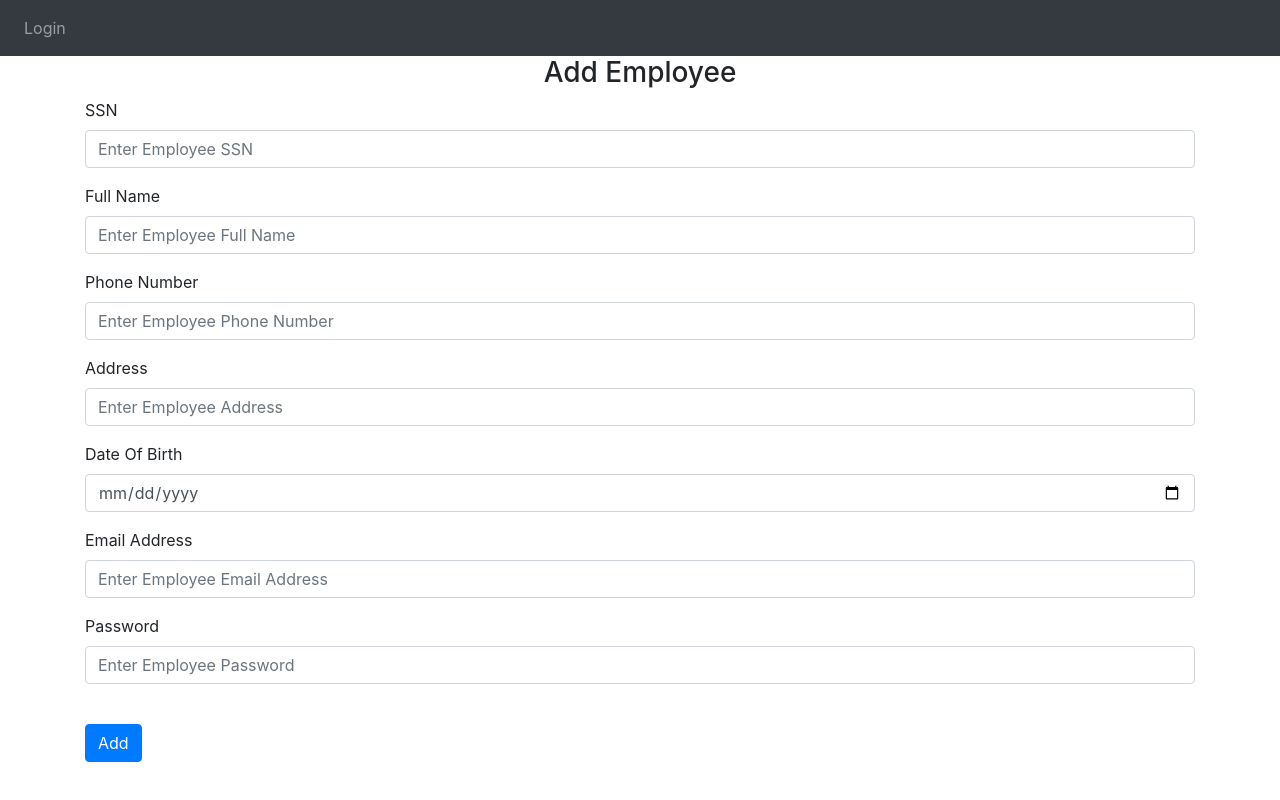
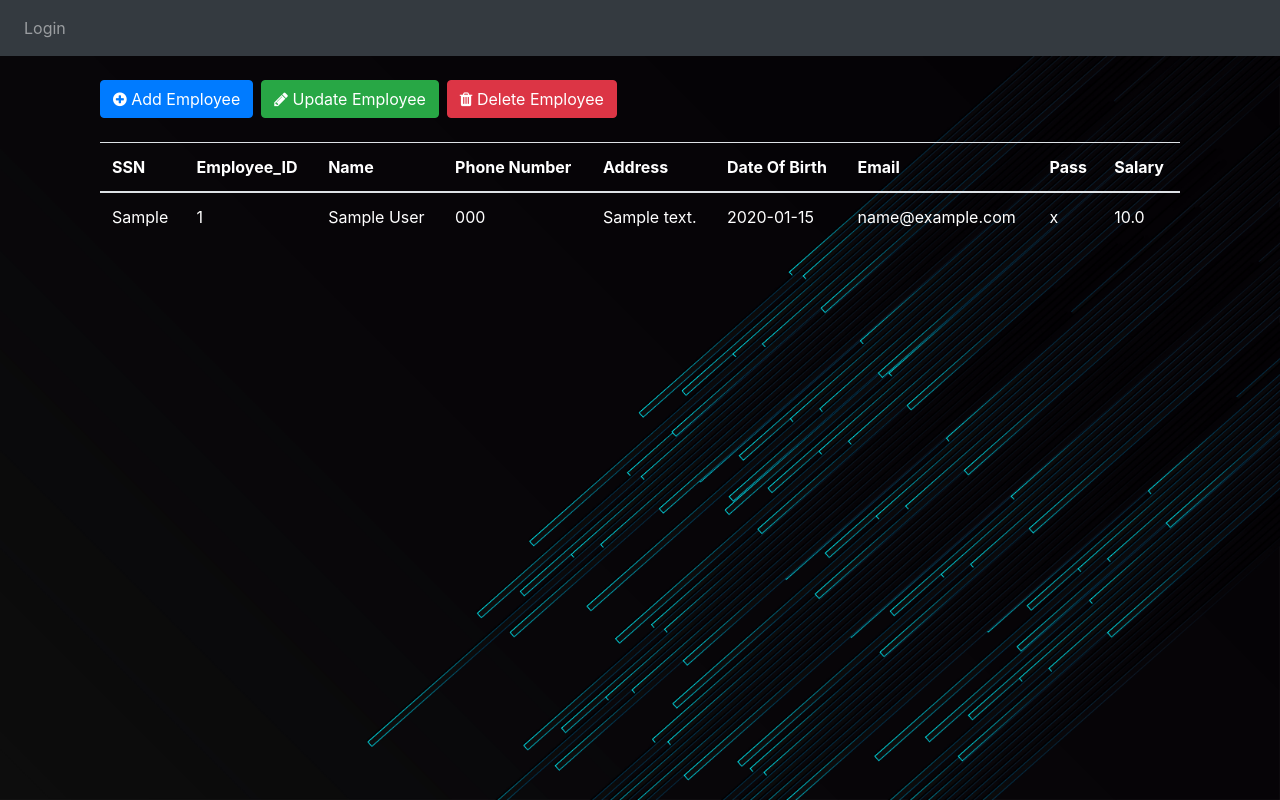
Before and after one commit to Jamil-Habash/Electronic_Store_Website, a Flask app: page /add_employee in a window 1280 px wide. Run offline with Flask 3, Linux system fonts and the light colour scheme; tables that the repository leaves empty hold one stand-in row (values such as "Sample post"); some libraries are stand-ins or nearby versions.

Commit message:
finish prototype

```diff
--- a/website/__init__.py
+++ b/website/__init__.py
@@ -13,8 +13,10 @@ def create_app():
 
     from .views import views
     from .auth import auth
+    from .employee import employee
     app.register_blueprint(views, url_prefix='/')
     app.register_blueprint(auth, url_prefix='/')
+    app.register_blueprint(employee, url_prefix='/')
 
     from .models import Employee
 
--- a/website/templates/base.html
+++ b/website/templates/base.html
@@ -14,6 +14,14 @@
                 href="https://stackpath.bootstrapcdn.com/font-awesome/4.7.0/css/font-awesome.min.css"
                 crossorigin="anonymous"
         />
+        <style>
+            body {
+                background-image: url('{{ url_for("static", filename="pic.jpg") }}');
+                background-size: cover;
+                background-position: center;
+                background-attachment: fixed;
+            }
+        </style>
         <title>{% block title %}Home{% endblock %}</title>
     </head>
     <body>
@@ -26,7 +34,6 @@
                     {% if user.is_authenticated%}
                         {% if user.Email == "manager@outlook.com" %}
                             <a class="nav-item nav-link" id="home" href="/">Home</a>
-                            <a class="nav-item nav-link" id="hire" href="/add_employee">AddEmp</a>
                             <a class="nav-item nav-link" id="logout" href="/logout">Logout</a>
                         {% else %}
                             <a class="nav-item nav-link" id="home" href="/">Home</a>
--- /dev/null
+++ b/website/templates/employee.html
@@ -0,0 +1,224 @@
+{% extends "base.html" %}
+{% block title %}Employee{% endblock %}
+{% block content %}
+<div class="container mt-4">
+
+    <!-- Buttons Section -->
+    <div class="d-flex justify-content-start mt-3 mb-4">
+        <button class="btn btn-primary mr-2" data-toggle="modal" data-target="#addEmployeeModal">
+            <i class="fa fa-plus-circle"></i> Add Employee
+        </button>
+        <button class="btn btn-success mr-2" data-toggle="modal" data-target="#updateEmployeeModal">
+            <i class="fa fa-pencil"></i> Update Employee
+        </button>
+        <button class="btn btn-danger" data-toggle="modal" data-target="#deleteEmployeeModal">
+            <i class="fa fa-trash"></i> Delete Employee
+        </button>
+    </div>
+
+    <!-- Employee Table -->
+    <table class="table table-hover" id="employeeTable" style="color: white;">
+        <thead>
+            <tr>
+                <th>SSN</th>
+                <th>Employee_ID</th>
+                <th>Name</th>
+                <th>Phone Number</th>
+                <th>Address</th>
+                <th>Date Of Birth</th>
+                <th>Email</th>
+                <th>Pass</th>
+                <th>Salary</th>
+            </tr>
+        </thead>
+        <tbody>
+            {% for employee in employees%}
+            <tr data-toggle="modal" data-target="#updateEmployeeModal"
+                data-id="{{ employee.Employee_ID }}"
+                data-ssn="{{ employee.SSN }}"
+                data-name="{{ employee.Emp_Name }}"
+                data-phone="{{ employee.Phone_Number }}"
+                data-address="{{ employee.Address }}"
+                data-dob="{{ employee.Date_Of_Birth }}"
+                data-email="{{ employee.Email }}"
+                data-pass="{{ employee.Pass }}"
+                data-salary="{{ employee.Salary }}">
+                <td>{{ employee.SSN }}</td>
+                <td>{{ employee.Employee_ID }}</td>
+                <td>{{ employee.Emp_Name }}</td>
+                <td>{{ employee.Phone_Number }}</td>
+                <td>{{ employee.Address }}</td>
+                <td>{{ employee.Date_Of_Birth }}</td>
+                <td>{{ employee.Email }}</td>
+                <td>{{ employee.Pass }}</td>
+                <td>{{ employee.Salary }}</td>
+            </tr>
+            {% endfor %}
+        </tbody>
+    </table>
+
+</div>
+
+<!-- Add Employee Modal -->
+<div class="modal fade" id="addEmployeeModal" tabindex="-1" role="dialog" aria-labelledby="addEmployeeModalLabel" aria-hidden="true">
+    <div class="modal-dialog" role="document">
+        <div class="modal-content">
+
+            <div class="modal-header">
+                <h5 class="modal-title" id="addEmployeeModalLabel">Add New Employee</h5>
+                <button type="button" class="close" data-dismiss="modal" aria-label="Close">
+                   <span aria-hidden="true">&times;</span>
+                </button>
+            </div>
+
+            <div class="modal-body">
+                <form method="POST" action="/add_employee">
+                    <div class="form-group">
+                        <label for="SSN">SSN</label>
+                        <input type="text" class="form-control" id="SSN" name="SSN" placeholder="Enter Employee SSN" />
+                    </div>
+                    <div class="form-group">
+                        <label for="empName">Full Name</label>
+                        <input type="text" class="form-control" id="empName" name="empName" placeholder="Enter Employee Full Name" />
+                    </div>
+                    <div class="form-group">
+                        <label for="empPhoneNumber">Phone Number</label>
+                        <input type="text" class="form-control" id="empPhoneNumber" name="empPhoneNumber" placeholder="Enter Employee Phone Number" />
+                    </div>
+                    <div class="form-group">
+                        <label for="empAddress">Address</label>
+                        <input type="text" class="form-control" id="empAddress" name="empAddress" placeholder="Enter Employee Address" />
+                    </div>
+                    <div class="form-group">
+                        <label for="empDateOfBirth">Date Of Birth</label>
+                        <input type="date" class="form-control" id="empDateOfBirth" name="empDateOfBirth" />
+                    </div>
+                    <div class="form-group">
+                        <label for="empEmail">Email Address</label>
+                        <input type="email" class="form-control" id="empEmail" name="empEmail" placeholder="Enter Employee Email Address" />
+                    </div>
+                    <div class="form-group">
+                        <label for="empPass">Password</label>
+                        <input type="password" class="form-control" id="empPass" name="empPass" placeholder="Enter Employee Password" />
+                    </div>
+                    <div class="form-group">
+                        <label for="empSalary">Salary</label>
+                        <input type="text" class="form-control" id="empSalary" name="empSalary" placeholder="Enter Employee Salary" />
+                    </div>
+                    <button type="submit" class="btn btn-primary mt-3">Save</button>
+                </form>
+            </div>
+
+        </div>
+    </div>
+</div>
+
+<!-- Update Employee Modal -->
+<div class="modal fade" id="updateEmployeeModal" tabindex="-1" role="dialog" aria-labelledby="updateEmployeeModalLabel" aria-hidden="true">
+    <div class="modal-dialog" role="document">
+        <div class="modal-content">
+
+            <div class="modal-header">
+                <h5 class="modal-title" id="updateEmployeeModalLabel">Update Employee</h5>
+                <button type="button" class="close" data-dismiss="modal" aria-label="Close">
+                   <span aria-hidden="true">&times;</span>
+                </button>
+            </div>
+
+            <div class="modal-body">
+                <form method="POST" action="/update_employee">
+                    <input type="hidden" id="updateEmployeeId" name="employeeId" />
+
+                    <div class="form-group">
+                        <label>SSN</label>
+                        <input type="text" class="form-control" id="updateSSN" name="empSSN" required>
+                    </div>
+                    <div class="form-group">
+                        <label>Name</label>
+                        <input type="text" class="form-control" id="updateName" name="empName" required>
+                    </div>
+                    <div class="form-group">
+                        <label>Phone Number</label>
+                        <input type="text" class="form-control" id="updatePhone" name="empPhoneNumber" required>
+                    </div>
+                    <div class="form-group">
+                        <label>Address</label>
+                        <input type="text" class="form-control" id="updateAddress" name="empAddress" required>
+                    </div>
+                    <div class="form-group">
+                        <label>Date Of Birth</label>
+                        <input type="date" class="form-control" id="updateDOB" name="empDateOfBirth" required>
+                    </div>
+                    <div class="form-group">
+                        <label>Email</label>
+                        <input type="email" class="form-control" id="updateEmail" name="empEmail" required>
+                    </div>
+                    <div class="form-group">
+                        <label>Password</label>
+                        <input type="text" class="form-control" id="updatePass" name="empPass" required>
+                    </div>
+                    <div class="form-group">
+                        <label>Salary</label>
+                        <input type="text" class="form-control" id="updateSalary" name="empSalary" required>
+                    </div>
+
+                    <button type="submit" class="btn btn-success mt-3">Save Changes</button>
+                </form>
+            </div>
+
+        </div>
+    </div>
+</div>
+<!-- Delete Employee Modal -->
+<div class="modal fade" id="deleteEmployeeModal" tabindex="-1" role="dialog" aria-labelledby="deleteEmployeeModalLabel" aria-hidden="true">
+    <div class="modal-dialog" role="document">
+        <div class="modal-content">
+
+            <div class="modal-header">
+                <h5 class="modal-title" id="deleteEmployeeModalLabel">Delete Employee</h5>
+                <button type="button" class="close" data-dismiss="modal" aria-label="Close">
+                   <span aria-hidden="true">&times;</span>
+                </button>
+            </div>
+
+            <div class="modal-body">
+                <form method="POST" action="/delete_employee">
+                    <div class="form-group">
+                        <label for="deleteEmployeeId">Enter Employee ID</label>
+                        <input type="text" class="form-control" id="deleteEmployeeId" name="employeeId" required placeholder="Employee ID">
+                    </div>
+                    <button type="submit" class="btn btn-danger mt-3">Delete</button>
+                </form>
+            </div>
+
+        </div>
+    </div>
+</div>
+
+<script>
+document.addEventListener("DOMContentLoaded", function() {
+    var rows = document.querySelectorAll("#employeeTable tbody tr");
+    rows.forEach(row => {
+        row.addEventListener("click", function() {
+            document.getElementById("updateEmployeeId").value = this.getAttribute("data-id");
+            document.getElementById("updateSSN").value = this.getAttribute("data-ssn");
+            document.getElementById("updateName").value = this.getAttribute("data-name");
+            document.getElementById("updatePhone").value = this.getAttribute("data-phone");
+            document.getElementById("updateAddress").value = this.getAttribute("data-address");
+            document.getElementById("updateDOB").value = this.getAttribute("data-dob");
+            document.getElementById("updateEmail").value = this.getAttribute("data-email");
+            document.getElementById("updatePass").value = this.getAttribute("data-pass");
+            document.getElementById("updateSalary").value = this.getAttribute("data-salary");
+        });
+    });
+});
+</script>
+<style>
+#employeeTable tbody tr:hover {
+    color: white;
+    background-color: rgba(255, 255, 255, 0.1);
+    cursor: pointer;
+}
+</style>
+
+{% endblock %}
--- a/website/templates/hire.html
+++ /dev/null
@@ -1,80 +0,0 @@
-{% extends "base.html" %}
-{% block title %}Employee{% endblock %}
-{% block content %}
-<form method="POST">
-  <h3 align="center">Add Employee</h3>
-   <div class="form-group">
-    <label for="SSN">SSN</label>
-    <input
-      type="text"
-      class="form-control"
-      id="SSN"
-      name="SSN"
-      placeholder="Enter Employee SSN"
-    />
-  </div>
-  <div class="form-group">
-    <label for="empName">Full Name</label>
-    <input
-      type="text"
-      class="form-control"
-      id="empName"
-      name="empName"
-      placeholder="Enter Employee Full Name"
-    />
-  </div>
-  <div class="form-group">
-    <label for="empPhoneNumber">Phone Number</label>
-    <input
-      type="text"
-      class="form-control"
-      id="empPhoneNumber"
-      name="empPhoneNumber"
-      placeholder="Enter Employee Phone Number"
-    />
-  </div>
-  <div class="form-group">
-    <label for="empAddress">Address</label>
-    <input
-      type="text"
-      class="form-control"
-      id="empAddress"
-      name="empAddress"
-      placeholder="Enter Employee Address"
-    />
-  </div>
-  <div class="form-group">
-    <label for="empDateOfBirth">Date Of Birth</label>
-    <input
-      type="date"
-      class="form-control"
-      id="empDateOfBirth"
-      name="empDateOfBirth"
-      placeholder="Enter Employee BirthDay"
-    />
-  </div>
-  <div class="form-group">
-    <label for="empEmail">Email Address</label>
-    <input
-      type="email"
-      class="form-control"
-      id="empEmail"
-      name="empEmail"
-      placeholder="Enter Employee Email Address"
-    />
-  </div>
-  <div class="form-group">
-    <label for="empPass">Password</label>
-    <input
-      type="Password"
-      class="form-control"
-      id="empPass"
-      name="empPass"
-      placeholder="Enter Employee Password"
-    />
-  </div>
-  <br />
-  <button type="submit" class="btn btn-primary">Add</button>
-</form>
-
-{% endblock %}
```
Also changed, not shown: website/auth.py (+1 -31 lines), website/employee.py (added, +99 -0 lines), website/models.py (+1 -16 lines), website/templates/home.html (+19 -3 lines), website/templates/login.html (+4 -4 lines), website/static/pic.jpg (added).
